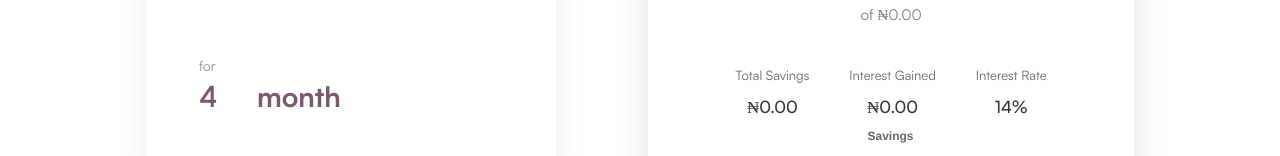
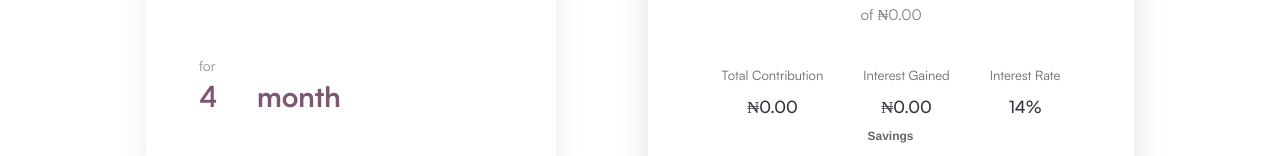
Before and after one commit to hervestng/interestCalculator, a React (Create React App) app: page / in a window 1280 px wide. Shown: the part 461-617 px from the top of the page. Built offline with nearby package versions, Linux system fonts and the light colour scheme; no server answers.

Commit message:
changed the formular for total contributions

```diff
--- a/src/components/InterestStat.js
+++ b/src/components/InterestStat.js
@@ -160,8 +160,8 @@ const InterestStat = () => {
           </Box>
          <Stack direction="row" mt="40px"  spacing={10} justifyContent="center">
                 <VStack>
-                    <Text fontSize={["11px","13px"]} fontWeight="400" color="#666666">Total Savings</Text>
-                    <Text fontSize={["15px","17px"]} fontWeight="500" color="#33343D" textAlign="center" fontFamily="SatoshiBold">{naira.format(totalBalance + interest)}</Text>
+                    <Text fontSize={["11px","13px"]} fontWeight="400" color="#666666">Total Contribution</Text>
+                    <Text fontSize={["15px","17px"]} fontWeight="500" color="#33343D" textAlign="center" fontFamily="SatoshiBold">{naira.format(totalBalance - interest)}</Text>
                 </VStack>
                 <VStack>
                    <Text fontSize={["11px","13px"]} fontWeight="400" color="#666666">Interest Gained</Text>
```
